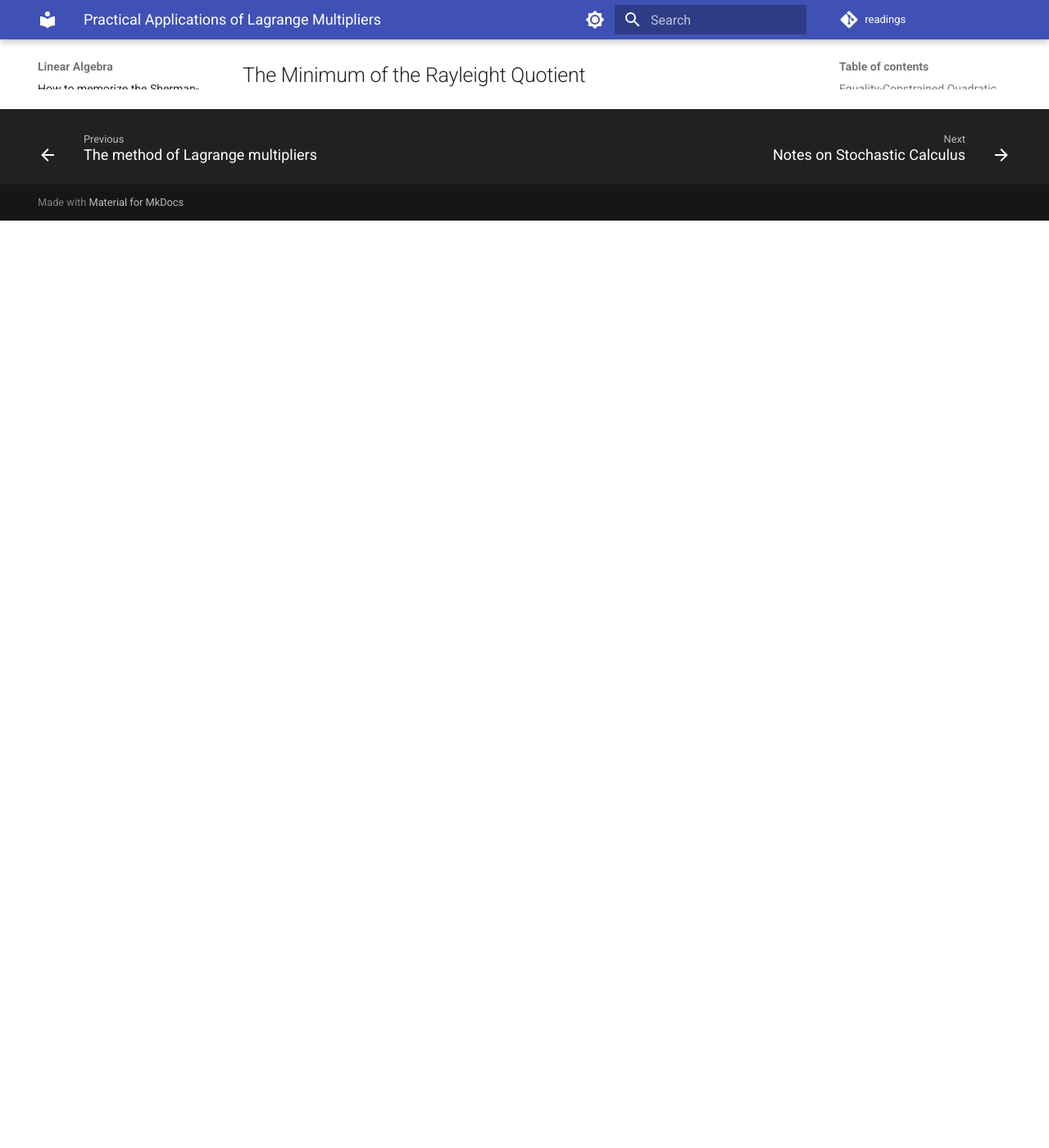
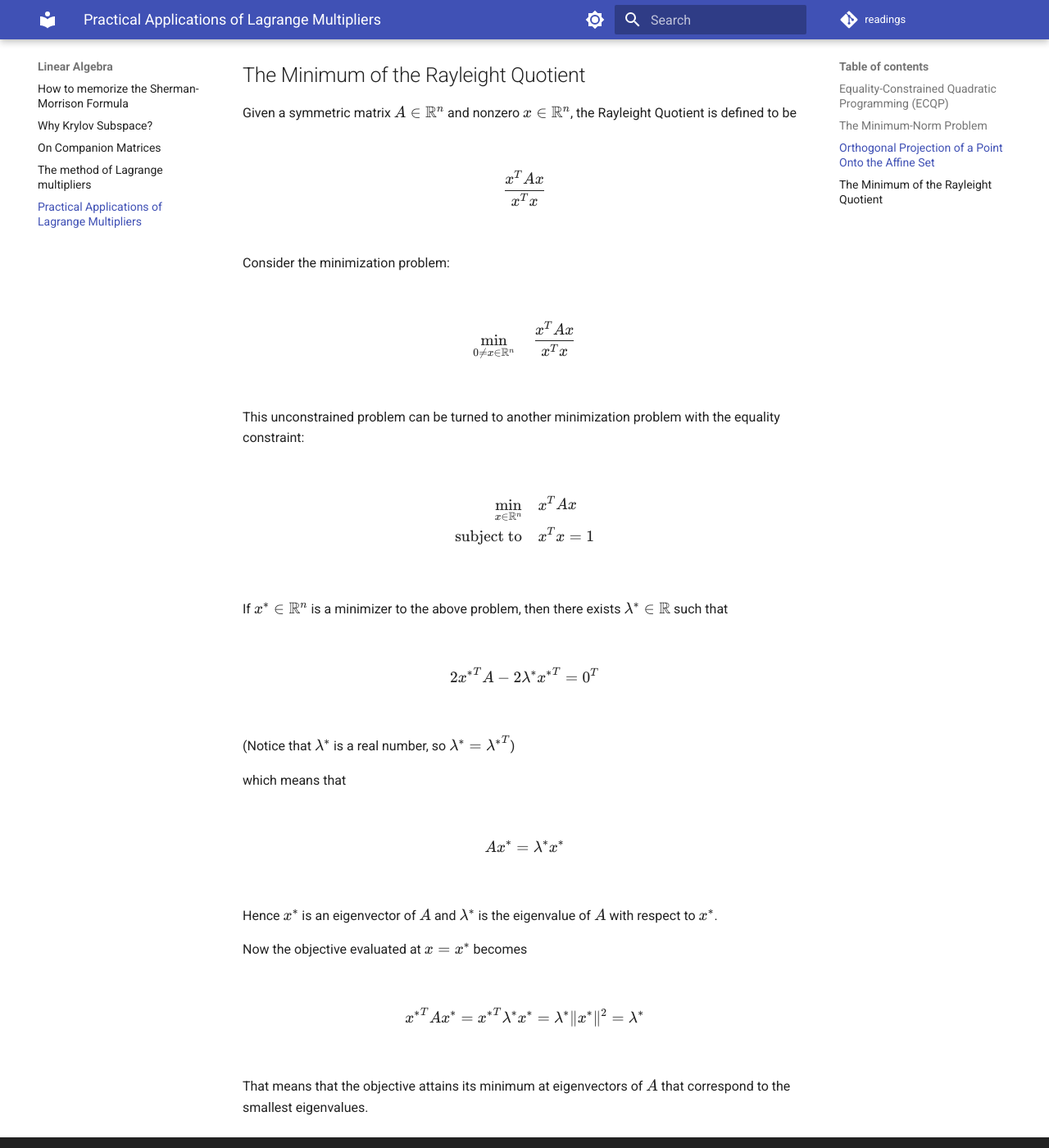
Before and after one commit to mukappalambda/readings, an MkDocs documentation site: the page built from docs/applications-of-lagrange-multipliers.md, in a window 1280 px wide and 1400 px high, scrolled down 5912 px. Shown: the whole window at 82% size. Built offline with MkDocs 1.6.1 and Material for MkDocs 9.7.7, drawn with Linux system fonts in a browser that asks for light colours; comment, search, counter and statistics services are not loaded; the version menu is left out; before the commit the page ends 6181 px from its top, so only the background shows below that.

Commit message:
✨ docs: Add section on minimum of the Rayleigh quotient and its relation to eigenvalues (#63)
This commit introduces a new section detailing the minimization of the Rayleigh quotient, highlighting its connection to eigenvectors and eigenvalues of symmetric matrices.

Signed-off-by: Mao-Kai Lan <maokailan24@gmail.com>

```diff
--- a/docs/applications-of-lagrange-multipliers.md
+++ b/docs/applications-of-lagrange-multipliers.md
@@ -210,3 +210,40 @@ which recovers the formula of [distance from a point to a line](https://en.wikip
 ---
 
 ## The Minimum of the Rayleight Quotient
+
+Given a symmetric matrix $A\in\mathbb{R}^n$ and nonzero $x\in\mathbb{R}^n$, the Rayleight Quotient is defined to be
+
+$$\frac{x^TAx}{x^Tx}$$
+
+Consider the minimization problem:
+
+$$\min_{0\neq x\in\mathbb{R}^n} \quad \frac{x^TAx}{x^Tx}$$
+
+This unconstrained problem can be turned to another minimization problem with the equality constraint:
+
+$$
+\begin{aligned}
+\min_{x\in\mathbb{R}^n} &\quad x^TAx\\
+\text{subject to}&\quad x^Tx = 1
+\end{aligned}
+$$
+
+If $x^*\in\mathbb{R}^n$ is a minimizer to the above problem, then there exists $\lambda^*\in\mathbb{R}$ such that
+
+$$
+2{x^*}^TA - 2\lambda^*{x^*}^T = 0^T
+$$
+
+(Notice that $\lambda^*$ is a real number, so $\lambda^* = {\lambda^*}^T$)
+
+which means that
+
+$$Ax^* = \lambda^*x^*$$
+
+Hence $x^*$ is an eigenvector of $A$ and $\lambda^*$ is the eigenvalue of $A$ with respect to $x^*$.
+
+Now the objective evaluated at $x=x^*$ becomes
+
+$${x^*}^TAx^* = {x^*}^T\lambda^*x^* = \lambda^* \|x^*\|^2 = \lambda^*$$
+
+That means that the objective attains its minimum at eigenvectors of $A$ that correspond to the smallest eigenvalues.
```
